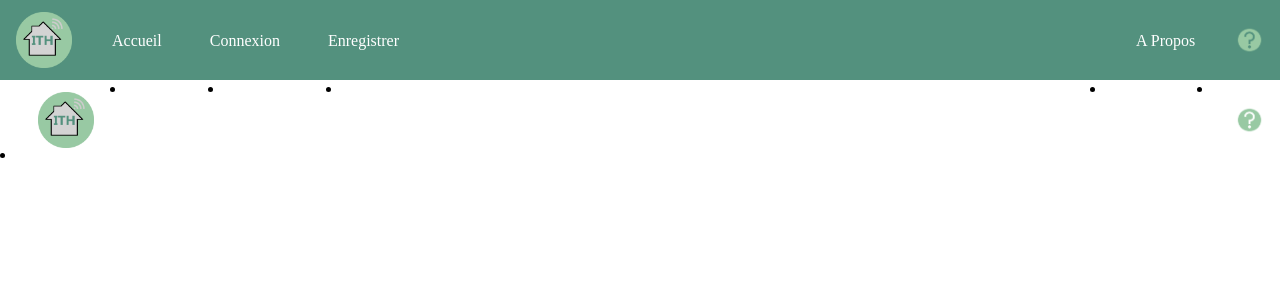
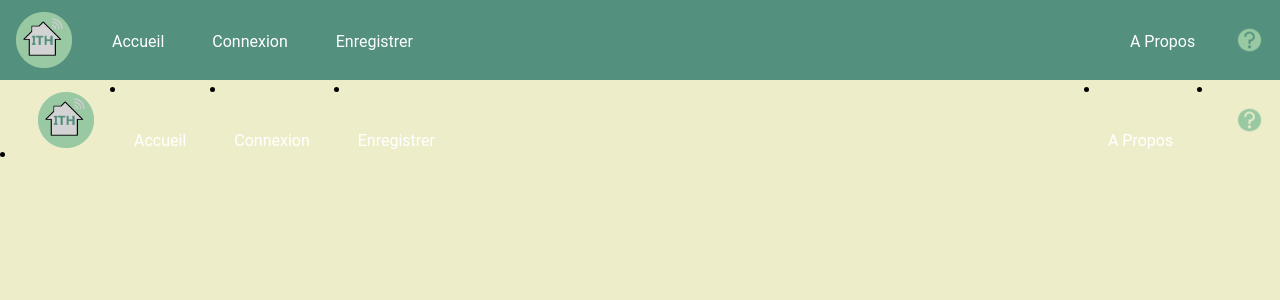
Before and after one commit to terencecode/ITH, a PHP site: template app/Vues/header.php in a window 1280 px wide. Shown: the top 300 px of the page. Run offline with PHP 8.4, Linux system fonts and the light colour scheme; the template is opened without the code that fills it, so the values that code supplies are empty.

Commit message:
creation de fichiers css communs a tout les fichier

```diff
--- a/app/Modeles/utilisateurs.php
+++ b/app/Modeles/utilisateurs.php
@@ -13,7 +13,7 @@ class Utilisateurs extends Modele {
 
   public function recupererUtilisateur($valeurs)
   {
-      $sql = 'INSERT INTO utilisateur (email_u, prenom_u, nom_u, mdp_u, clef_u) VALUES'
+      /*$sql = 'INSERT INTO utilisateur (email_u, prenom_u, nom_u, mdp_u, clef_u) VALUES'*/
   }
 
 }
--- a/app/Vues/gabarit.php
+++ b/app/Vues/gabarit.php
@@ -8,6 +8,8 @@
 
     <link rel="stylesheet" href="../public/css/framework.css">
       <link rel="stylesheet" href="../public/css/header.css">
+      <link rel="stylesheet" href="../public/css/Theme.css">
+
     <?= $css ?>
 
     <title>
--- a/app/Vues/vueConnexion.php
+++ b/app/Vues/vueConnexion.php
@@ -10,8 +10,6 @@ if (!empty($erreur)) {
 ?>
 
 
-<br>
-
 
 <form class="connexion" action="" method="post">
   Adresse Mail:<br>
--- /dev/null
+++ b/public/css/Theme.css
@@ -0,0 +1,4 @@
+body {
+    background-color: #EDEEC9;
+    font-family: 'Roboto';
+}
```
Also changed, not shown: public/css/Aide.css (added), public/css/connexion.css (added).
